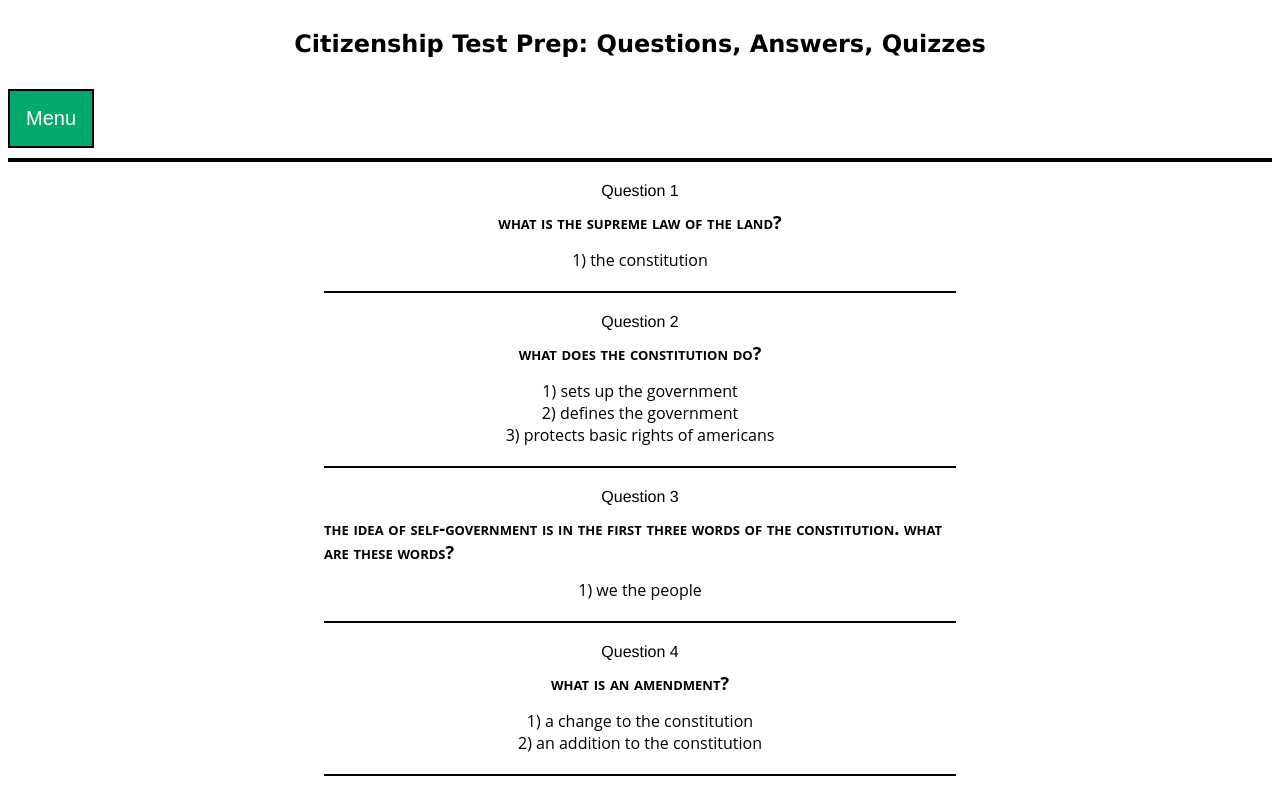
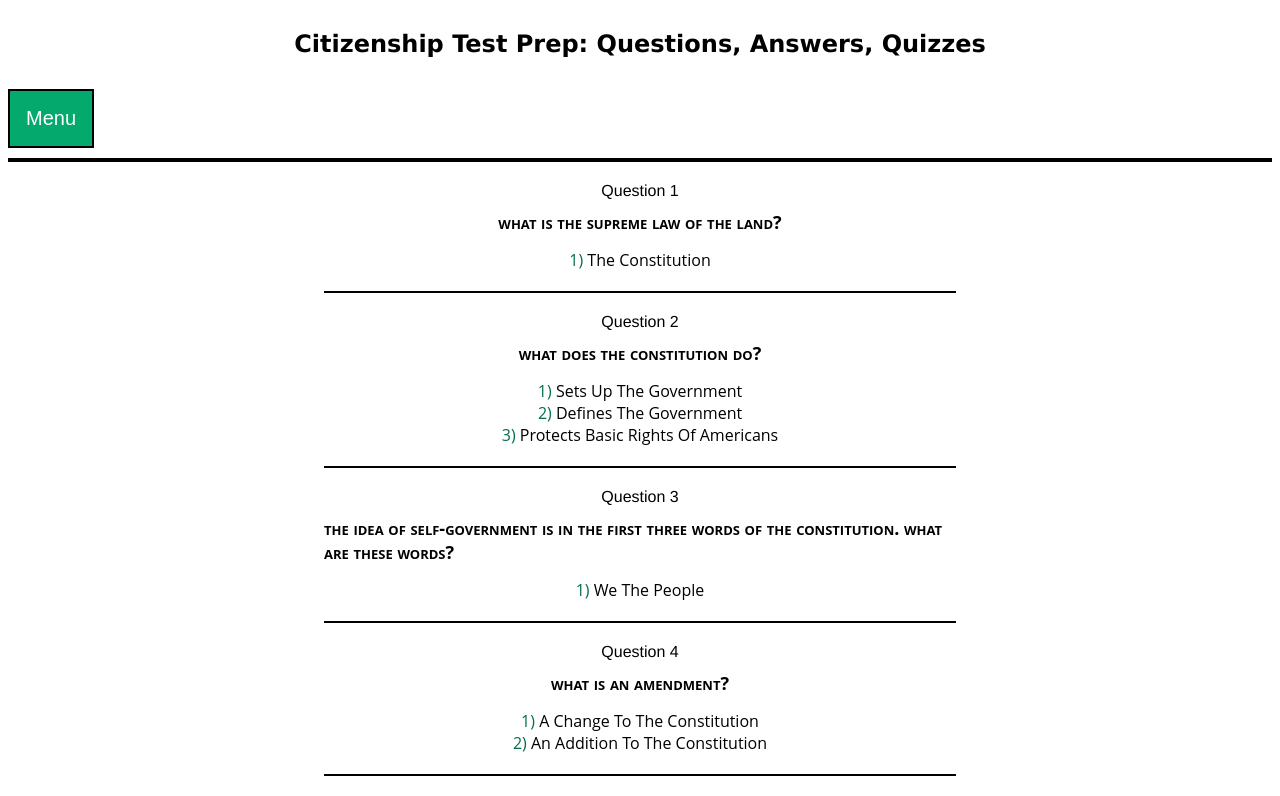
Before and after one commit to mmaustin/citizenship-questions-answers, a React (Create React App) app in the folder citizenship-frontend/: page /questions-one in a window 1280 px wide. Shown: the top 796 px of the page. Built offline with nearby package versions, Linux system fonts and the light colour scheme.

Commit message:
more minor display/color alterations

```diff
--- a/citizenship-frontend/src/index.css
+++ b/citizenship-frontend/src/index.css
@@ -309,3 +309,7 @@ nav {
 .capitalize {
     text-transform: capitalize;
 }
+
+.number-green {
+    color: #037048;
+}
--- a/citizenship-frontend/src/quizTemplate/QuestionsListTemplate.js
+++ b/citizenship-frontend/src/quizTemplate/QuestionsListTemplate.js
@@ -6,7 +6,7 @@ const QuestionsListTemplate = ({questions}) => {
             <p className='question'>{question.question}</p>
             {question.answer.map((a, index) => (
                 <div className='answers-div' key={index}>
-                    <p className='answers'>{index +1}) {a.ans}</p>
+                    <p className='answers capitalize'><span className="number-green">{index +1})</span> {a.ans}</p>
                 </div>
 
             ))}
```
